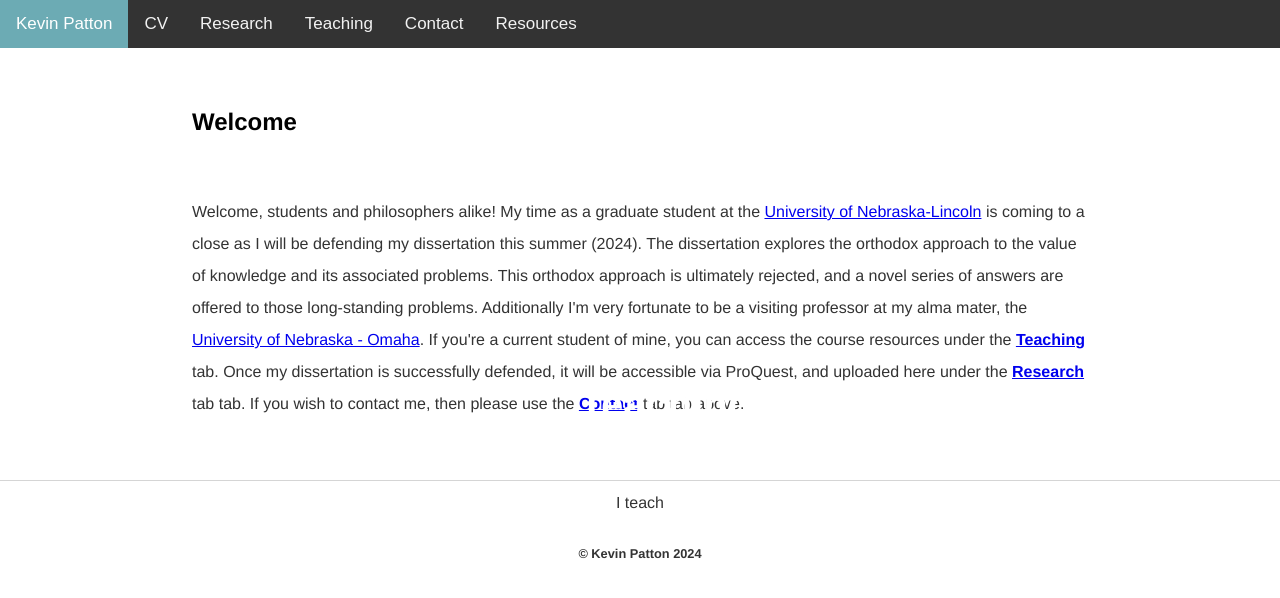
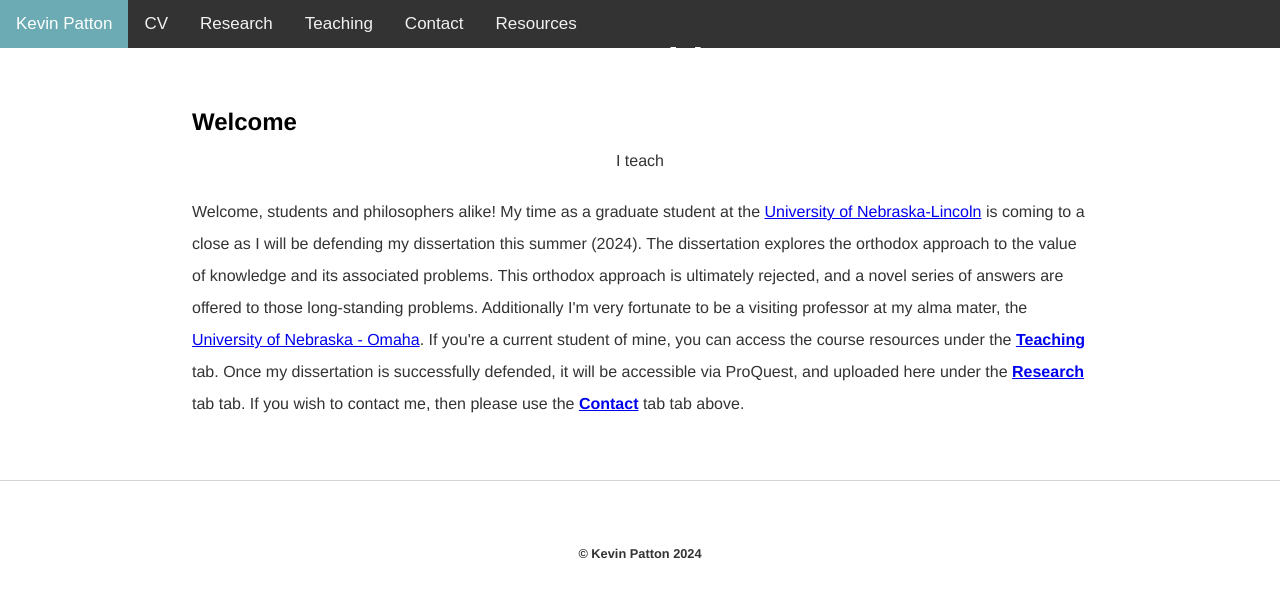
Before and after one commit to kevinjpatton/kevinjpatton.github.io, a Jekyll site: the page built from test.html, in a window 1280 px wide. Shown: the top 598 px of the page. Built offline with Jekyll 4.4.1, drawn with Linux system fonts in a browser that asks for light colours; Markdown is read by kramdown in place of the engine named in the settings.

Commit message:
Update test.html

```diff
--- a/test.html
+++ b/test.html
@@ -2,7 +2,7 @@
 layout: test
 title: Test
 ---
-<div class="hero-image-teaching">
+<div class="hero-image">
   <div class="hero-text">
     <h1>Teaching</h1>
     <p>I teach</p>
```
